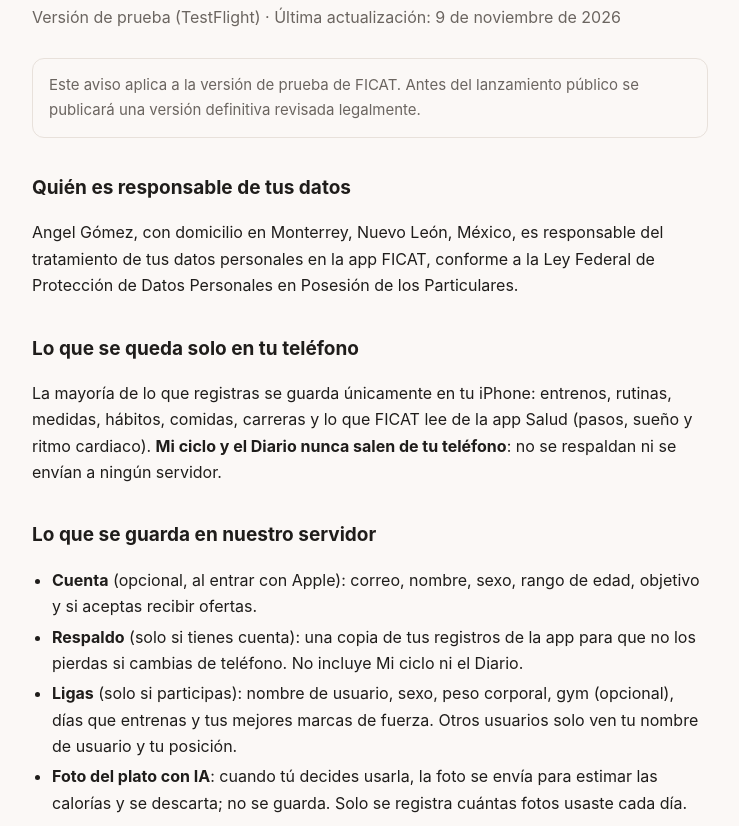
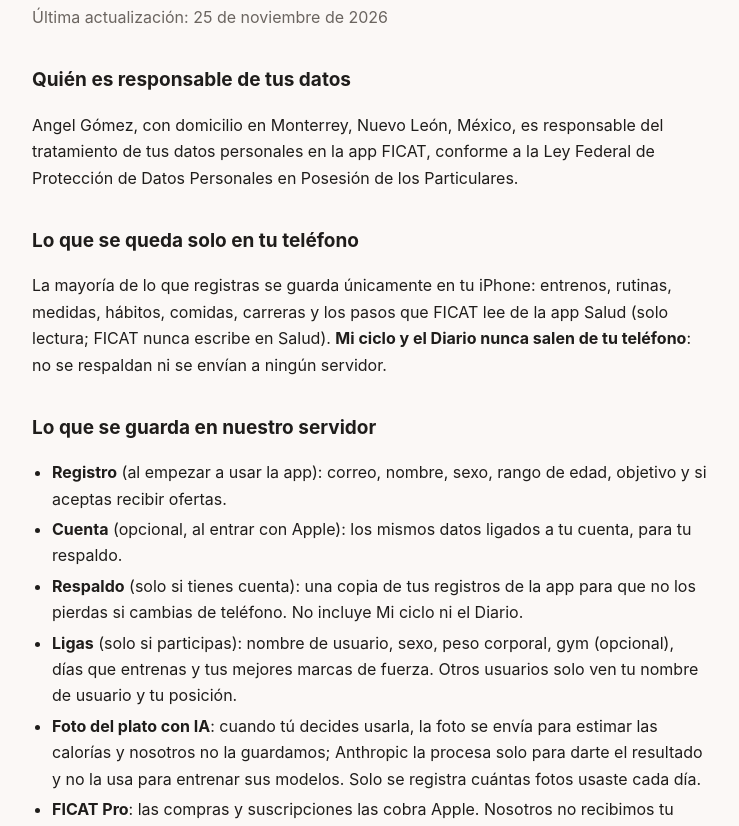
Before and after one commit to angel-programacion/ficat-privacidad, a plain HTML site: page index.html in a window 1280 px wide. Shown: the part 117-943 px from the top of the page, without its empty margins (270-1009 px from the left). Drawn offline with Linux system fonts and the light colour scheme.

Commit message:
Aviso de privacidad: versión del lanzamiento (registro, Pro, Enfócate, foto con IA)
Co-Authored-By: Claude Opus 5.5 <noreply@anthropic.com>
Claude-Session: https://claude.ai/code/session_01P6SRgwxaVAG54kEm7oPYjq

```diff
--- a/index.html
+++ b/index.html
@@ -3,7 +3,7 @@
 <head>
 <meta charset="utf-8">
 <meta name="viewport" content="width=device-width, initial-scale=1">
-<title>FICAT · Aviso de privacidad (versión de prueba)</title>
+<title>FICAT · Aviso de privacidad</title>
 <style>
 :root{--bg:#FBF8F6;--tx:#1f1d1b;--mu:#6b6560;--ac:#E8452C;--ln:#e8e1db}
 @media (prefers-color-scheme:dark){:root{--bg:#141210;--tx:#f1ece7;--mu:#a59d96;--ac:#FF7A59;--ln:#2c2825}}
@@ -24,22 +24,24 @@ footer{margin-top:48px;color:var(--mu);font-size:14px;border-top:1px solid var(-
 <main>
 <div class="marca">FICAT</div>
 <h1>Aviso de privacidad</h1>
-<p class="sub">Versión de prueba (TestFlight) · Última actualización: 9 de noviembre de 2026</p>
-<p class="nota">Este aviso aplica a la versión de prueba de FICAT. Antes del lanzamiento público se publicará una versión definitiva revisada legalmente.</p>
+<p class="sub">Última actualización: 25 de noviembre de 2026</p>
 
 <h2>Quién es responsable de tus datos</h2>
 <p>Angel Gómez, con domicilio en Monterrey, Nuevo León, México, es responsable del tratamiento de tus datos personales en la app FICAT, conforme a la Ley Federal de Protección de Datos Personales en Posesión de los Particulares.</p>
 
 <h2>Lo que se queda solo en tu teléfono</h2>
-<p>La mayoría de lo que registras se guarda únicamente en tu iPhone: entrenos, rutinas, medidas, hábitos, comidas, carreras y lo que FICAT lee de la app Salud (pasos, sueño y ritmo cardiaco). <strong>Mi ciclo y el Diario nunca salen de tu teléfono</strong>: no se respaldan ni se envían a ningún servidor.</p>
+<p>La mayoría de lo que registras se guarda únicamente en tu iPhone: entrenos, rutinas, medidas, hábitos, comidas, carreras y los pasos que FICAT lee de la app Salud (solo lectura; FICAT nunca escribe en Salud). <strong>Mi ciclo y el Diario nunca salen de tu teléfono</strong>: no se respaldan ni se envían a ningún servidor.</p>
 
 <h2>Lo que se guarda en nuestro servidor</h2>
 <ul>
-<li><strong>Cuenta</strong> (opcional, al entrar con Apple): correo, nombre, sexo, rango de edad, objetivo y si aceptas recibir ofertas.</li>
+<li><strong>Registro</strong> (al empezar a usar la app): correo, nombre, sexo, rango de edad, objetivo y si aceptas recibir ofertas.</li>
+<li><strong>Cuenta</strong> (opcional, al entrar con Apple): los mismos datos ligados a tu cuenta, para tu respaldo.</li>
 <li><strong>Respaldo</strong> (solo si tienes cuenta): una copia de tus registros de la app para que no los pierdas si cambias de teléfono. No incluye Mi ciclo ni el Diario.</li>
 <li><strong>Ligas</strong> (solo si participas): nombre de usuario, sexo, peso corporal, gym (opcional), días que entrenas y tus mejores marcas de fuerza. Otros usuarios solo ven tu nombre de usuario y tu posición.</li>
-<li><strong>Foto del plato con IA</strong>: cuando tú decides usarla, la foto se envía para estimar las calorías y se descarta; no se guarda. Solo se registra cuántas fotos usaste cada día.</li>
+<li><strong>Foto del plato con IA</strong>: cuando tú decides usarla, la foto se envía para estimar las calorías y nosotros no la guardamos; Anthropic la procesa solo para darte el resultado y no la usa para entrenar sus modelos. Solo se registra cuántas fotos usaste cada día.</li>
+<li><strong>FICAT Pro</strong>: las compras y suscripciones las cobra Apple. Nosotros no recibimos tu tarjeta ni tus datos de pago; solo sabemos si tienes Pro activo.</li>
 </ul>
+<p><strong>Enfócate (bloqueo de apps):</strong> las apps que eliges bloquear se guardan solo en tu iPhone, mediante las herramientas de Tiempo en pantalla de Apple. FICAT no puede ver cuáles son.</p>
 
 <h2>Para qué usamos tus datos</h2>
 <p><strong>Finalidades necesarias:</strong> crear y mantener tu cuenta, respaldar tus registros, hacer funcionar las ligas, analizar la foto que tú envías y atenderte si nos escribes.</p>
```
